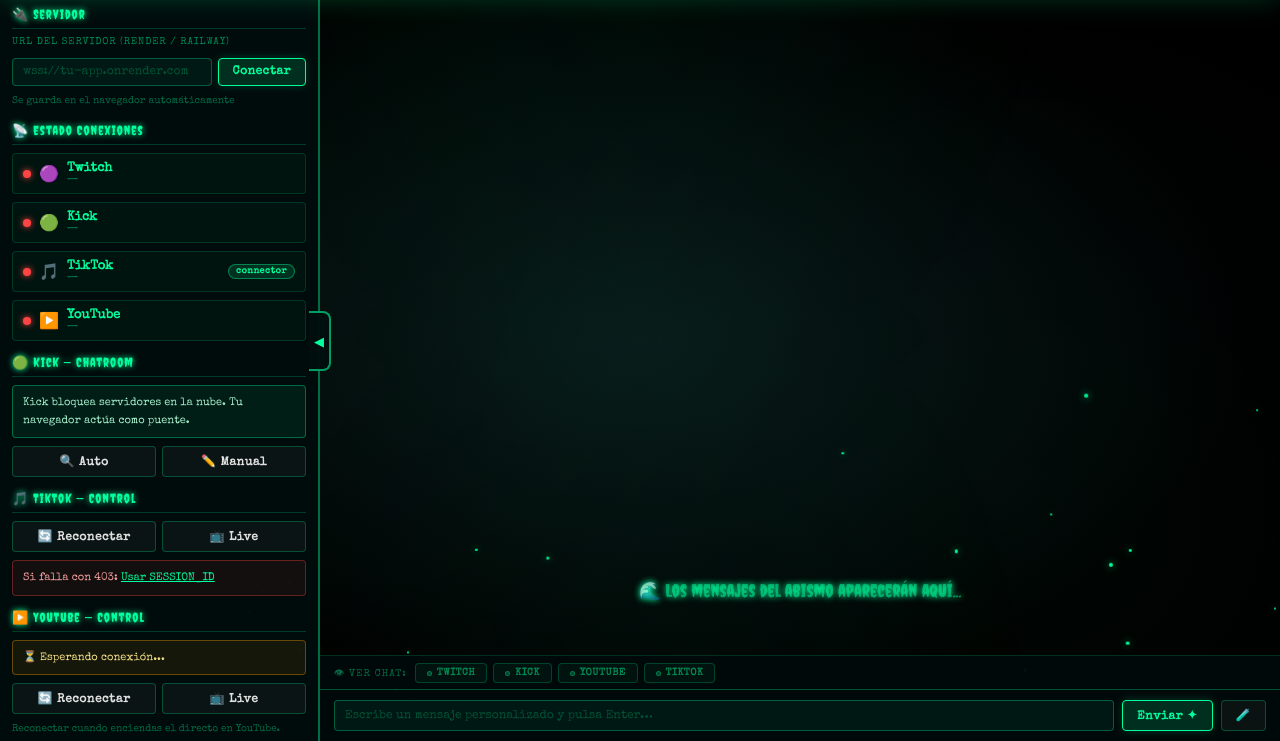
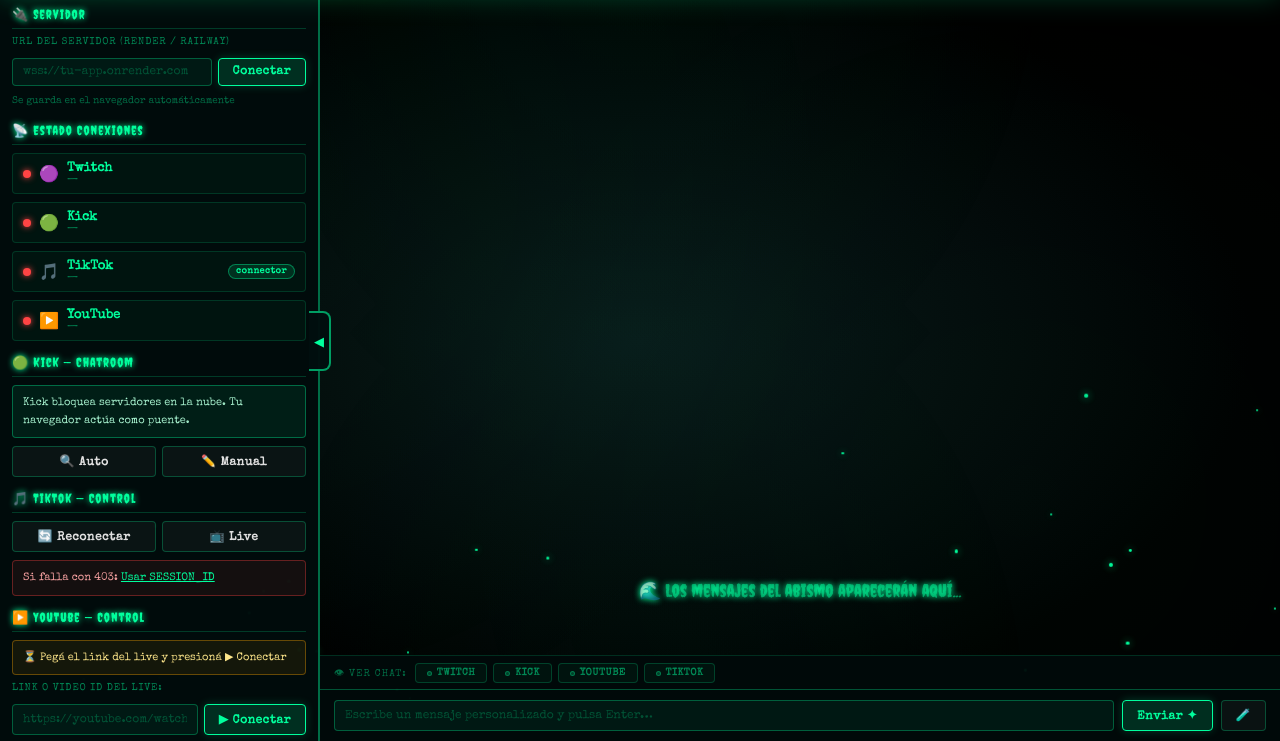
Before and after one commit to Meevepics/multichat-krona, a plain HTML site: page dashboard/index.html in a window 1280 px wide. Shown: the part 59-800 px from the top of the page. Drawn offline with nearby package versions, Linux system fonts and the light colour scheme.

Commit message:
Update YouTube connection instructions and status

```diff
--- a/dashboard/index.html
+++ b/dashboard/index.html
@@ -574,12 +574,17 @@
     <div class="card">
       <div class="card-header"><span class="card-title-text">▶️ YouTube — Control</span></div>
       <div class="card-body">
-        <div id="youtube-status-box" class="info-box info-yellow">⏳ Esperando conexión...</div>
-        <div style="display:flex;gap:6px;">
+        <div id="youtube-status-box" class="info-box info-yellow">⏳ Pegá el link del live y presioná ▶ Conectar</div>
+        <label>Link o Video ID del live:</label>
+        <div class="input-row">
+          <input id="yt-video-url" type="text" placeholder="https://youtube.com/watch?v=..." onkeydown="if(event.key==='Enter')connectYouTubeWithUrl()" />
+          <button class="btn btn-primary" onclick="connectYouTubeWithUrl()">▶ Conectar</button>
+        </div>
+        <div class="hint">Pegá el link de tu live cada vez que arranques el directo.</div>
+        <div style="display:flex;gap:6px;margin-top:2px;">
           <button class="btn btn-secondary btn-full" onclick="restartYouTube()">🔄 Reconectar</button>
           <button class="btn btn-secondary btn-full" onclick="openYouTubeLive()">📺 Live</button>
         </div>
-        <div class="hint">Reconectar cuando enciendas el directo en YouTube.</div>
       </div>
     </div>
 
@@ -903,6 +908,8 @@ document.addEventListener('DOMContentLoaded',function(){
   if(savedFont){ var sel=document.getElementById('fontSelector'); sel.value=savedFont; applyFont(savedFont,true); }
   if(store.get('glowOff')==='1'){ document.getElementById('glowToggle').checked=false; toggleGlow(false,true); }
   if(store.get('singleLine')==='1'){ document.getElementById('singleLineToggle').checked=true; toggleSingleLine(true,true); }
+  var savedYtUrl=store.get('ytVideoUrl');
+  if(savedYtUrl)document.getElementById('yt-video-url').value=savedYtUrl;
   var panel = document.getElementById('chat-panel');
   panel.addEventListener('scroll', function() {
     autoScroll = (panel.scrollHeight - panel.scrollTop - panel.clientHeight) < 80;
@@ -938,9 +945,8 @@ function handleStatus(data){
   if(mt){mt.textContent=data.tiktokMode||'connector';mt.className='tag '+(data.tiktokMode==='puppeteer'?'tag-puppeteer':'tag-connector');}
   var ytBox=document.getElementById('youtube-status-box');
   if(ytBox){
-    if(data.youtube){ytBox.className='info-box info-green';ytBox.innerHTML='✅ Conectado al chat en vivo';}
-    else if(data.channels&&data.channels.youtube){ytBox.className='info-box info-yellow';ytBox.innerHTML='⏳ <strong>'+esc(data.channels.youtube)+'</strong> — Sin live activo.';}
-    else{ytBox.className='info-box info-red';ytBox.innerHTML='⚠️ Configura <strong>YOUTUBE_HANDLE</strong> en el servidor.';}
+    if(data.youtube){ytBox.className='info-box info-green';ytBox.innerHTML='✅ Conectado al chat en vivo'+(data.youtubeVideoId?' <span style="color:var(--muted);font-size:9px;">('+data.youtubeVideoId+')</span>':'');}
+    else{ytBox.className='info-box info-yellow';ytBox.innerHTML='⏳ Pegá el link del live y presioná <strong>▶ Conectar</strong>';}
   }
   if(!data.kick){
     var savedId=store.get('kickChannelId');
@@ -1122,7 +1128,30 @@ async function sendKickId(idParam){
   }catch(e){toast('❌ '+e.message);}
 }
 async function restartTikTok(){ var su=store.get('serverUrl');if(!su) return toast('Configura la URL del servidor primero'); var hu=su.replace(/^wss?/,'https').replace(/\/$/,''); try{var r=await fetch(hu+'/api/tiktok/restart',{method:'POST'});var d=await r.json();toast(d.ok?'🔄 TikTok reconectando...':'❌ Error');}catch(e){toast('❌ No se pudo contactar el servidor');} }
-async function restartYouTube(){ var su=store.get('serverUrl');if(!su) return toast('Configura la URL del servidor primero'); var hu=su.replace(/^wss?/,'https').replace(/\/$/,''); var ytBox=document.getElementById('youtube-status-box');if(ytBox){ytBox.className='info-box info-yellow';ytBox.innerHTML='⏳ Buscando live activo...';} try{var r=await fetch(hu+'/api/youtube/restart',{method:'POST'});var d=await r.json();toast(d.ok?'🔄 YouTube reconectando...':'❌ Error');}catch(e){toast('❌ No se pudo contactar el servidor');} }
+async function restartYouTube(){var su=store.get('serverUrl');if(!su)return toast('Configura la URL del servidor primero');var hu=su.replace(/^wss?/,'https').replace(/\/$/,'');var ytBox=document.getElementById('youtube-status-box');if(ytBox){ytBox.className='info-box info-yellow';ytBox.innerHTML='⏳ Reconectando...';}try{var r=await fetch(hu+'/api/youtube/restart',{method:'POST'});var d=await r.json();toast(d.ok?'🔄 YouTube reconectando...':'❌ Error');}catch(e){toast('❌ No se pudo contactar el servidor');}}
+async function connectYouTubeWithUrl(){
+  var su=store.get('serverUrl');if(!su)return toast('Configura la URL del servidor primero');
+  var input=document.getElementById('yt-video-url').value.trim();
+  if(!input)return toast('Pegá el link del live de YouTube primero');
+  var hu=su.replace(/^wss?/,'https').replace(/\/$/,'');
+  var ytBox=document.getElementById('youtube-status-box');
+  if(ytBox){ytBox.className='info-box info-yellow';ytBox.innerHTML='⏳ Conectando...';}
+  try{
+    var r=await fetch(hu+'/api/youtube/connect',{method:'POST',headers:{'Content-Type':'application/json'},body:JSON.stringify({url:input})});
+    var d=await r.json();
+    if(d.ok){
+      try{localStorage.setItem('ytVideoUrl',input);}catch(e){}
+      toast('✅ YouTube conectando — videoId: '+d.videoId);
+      if(ytBox){ytBox.className='info-box info-green';ytBox.innerHTML='⏳ Conectando al video: <strong>'+d.videoId+'</strong>...';}
+    }else{
+      toast('❌ URL inválida — pegá el link completo del live');
+      if(ytBox){ytBox.className='info-box info-red';ytBox.innerHTML='❌ URL inválida. Ej: https://youtube.com/watch?v=abc123';}
+    }
+  }catch(e){
+    toast('❌ No se pudo contactar el servidor');
+    if(ytBox){ytBox.className='info-box info-red';ytBox.innerHTML='❌ Error al contactar el servidor';}
+  }
+}
 function openTikTokLive(){ var u=currentChannels.tiktok||''; if(!u) return toast('TikTok no configurado'); window.open('https://www.tiktok.com/@'+u+'/live','_blank','noopener'); }
 function openYouTubeLive(){ var c=currentChannels.youtube||''; if(!c) return toast('YouTube no configurado'); var h=c.startsWith('@')?c:'@'+c; window.open('https://www.youtube.com/'+h+'/live','_blank','noopener'); }
 function sendCustomMessage(){ var input=document.getElementById('custom-msg-input'),text=input.value.trim(); if(!text) return; if(!isConnected||!ws) return toast('⚠️ No hay conexión'); ws.send(JSON.stringify({type:'custom_message',user:'Tú (dashboard)',text:text})); input.value=''; }
```
